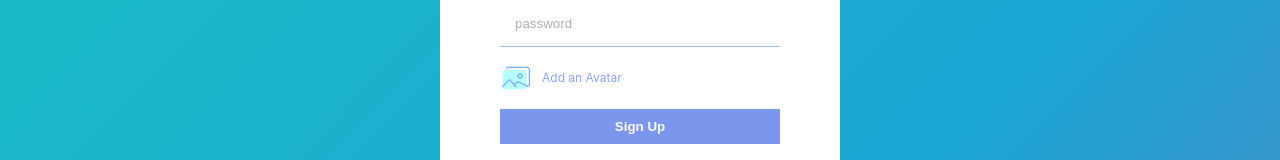
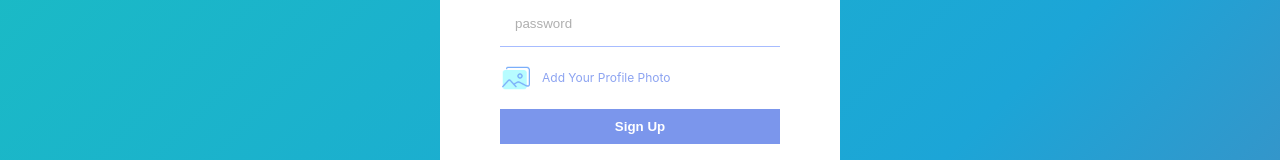
Before and after one commit to animeshbarole/live-chat_React, a React (Create React App) app: page /register in a window 1280 px wide. Shown: the part 402-562 px from the top of the page. Built offline with nearby package versions, Linux system fonts and the light colour scheme; no server answers.

Commit message:
fourth Commit

```diff
--- a/src/pages/Register.jsx
+++ b/src/pages/Register.jsx
@@ -90,7 +90,7 @@ import { useNavigate,Link } from 'react-router-dom';
                 <input style={{display:"none"}} type="file" id ="file"  />
                 <label  htmlFor="file">
                     <img src={Add} alt="" />
-                    <span >Add an Avatar</span>
+                    <span >Add Your Profile Photo</span>
                 </label>
                 <button>Sign Up</button>
                 {error && <span>Something Went Wrong</span>}      {/* if Error Occured we used this statement to identify it*/ }
```
